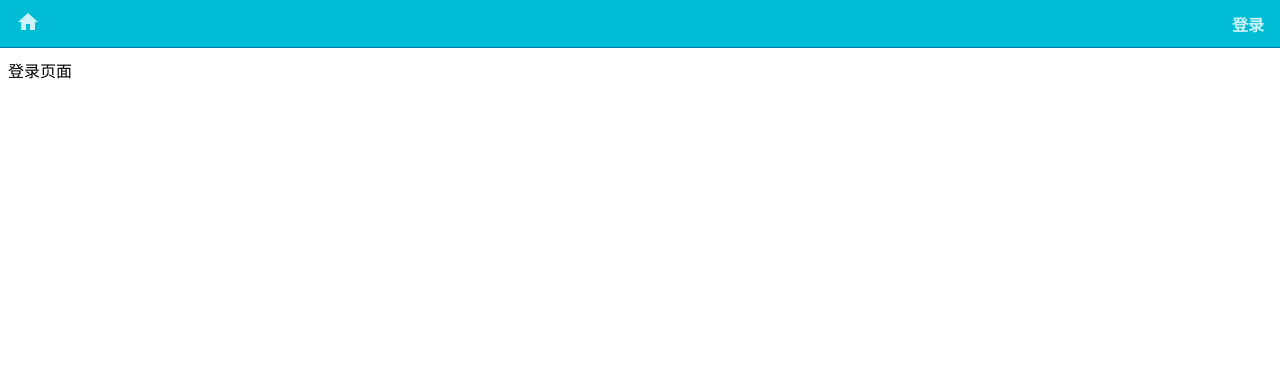
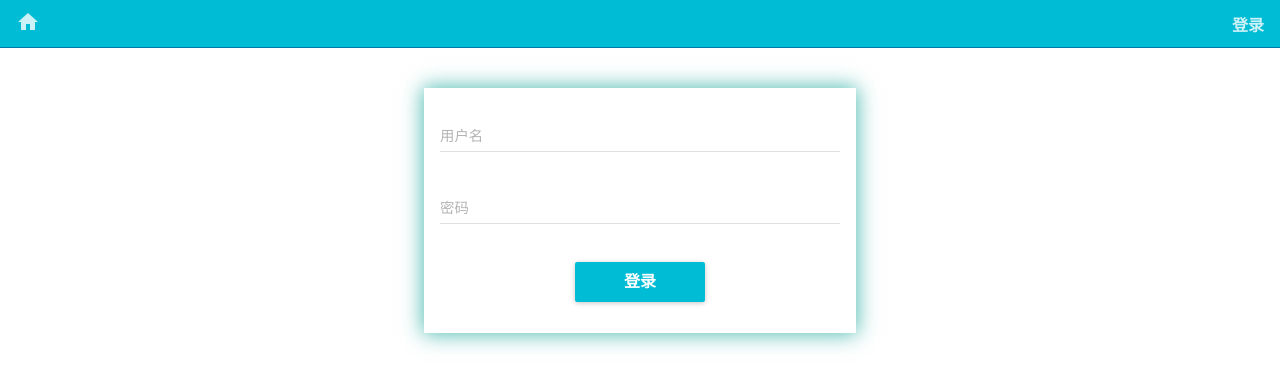
Before and after one commit to Ba5sx1a0sen1/redux-blog-client, a React app: page /login in a window 1280 px wide. Shown: the top 388 px of the page. Built offline with nearby package versions, Linux system fonts and the light colour scheme; what react-tap-event-plugin would draw is missing.

Commit message:
编写登录页面，引入babel-plugin-transform-class-properties，以支持class-properties

```diff
--- a/package.json
+++ b/package.json
@@ -16,6 +16,7 @@
     "@babel/preset-env": "^7.0.0-beta.42",
     "@babel/preset-react": "^7.0.0-beta.42",
     "babel-loader": "^8.0.0-beta.0",
+    "babel-plugin-transform-class-properties": "^6.24.1",
     "clean-webpack-plugin": "^0.1.19",
     "css-loader": "^0.28.11",
     "extract-text-webpack-plugin": "^4.0.0-beta.0",
--- a/src/components/auth/Login.js
+++ b/src/components/auth/Login.js
@@ -1,6 +1,9 @@
 import React from "react"
+import TextField from "material-ui/TextField"
+import RaisedButton from "material-ui/RaisedButton"
+import Radium from "radium"
 
-export default class Login extends React.Component{
+class Login extends React.Component{
     constructor(props){
         super(props)
         this.state={
@@ -8,9 +11,72 @@ export default class Login extends React.Component{
         }
     }
 
+    getStyles(){
+        return {
+            root:{
+                // border:'5px solid red',
+                textAlign:'center',
+                boxShadow: '0px 0px 20px 1px rgba(15,161,149,0.75)',
+                padding:'0 1em 1em',
+                margin:'30px 16px',
+                '@media(min-width:400px)':{
+                    width:'400px',
+                    margin:'30px auto'
+                }
+            },
+            label:{
+                fontWeight:'600',
+                fontSize:'1em',
+                lineHeight:'40px'
+            },
+            textField:{
+                display:'block',
+                width:'100%',
+                fontSize:'.9em'
+            },
+            button:{
+                width:'130px',
+                height:'40px',
+                marginTop:'30px',
+                marginBottom:'15px'
+            },
+            a:{
+                fontSize:'.8em',
+                textDecoration:'none',
+                color:'grey',
+                ':hover':{color:'#00bcd4'}
+            }
+        }
+    }
+
+    handleSubmit=(e)=>{
+        e.preventDefault()
+        let username = this.refs.username.getValue()
+        let password = this.refs.password.getValue()
+        console.log({
+            username,
+            password
+        })
+    }
+
     render(){
+        const styles=this.getStyles()
         return(
-            <div>登录页面</div>
+            <div style={styles.root}>
+                <form onSubmit={this.handleSubmit}>
+                    <TextField ref="username" style={styles.textField} floatingLabelText="用户名"/>
+                    <TextField ref="password" style={styles.textField} floatingLabelText="密码" type="password"/>
+                    <RaisedButton
+                        primary={true}
+                        style={styles.button}
+                        labelStyle={styles.label}
+                        type="submit"
+                        label="登录"
+                    />
+                </form>
+            </div>
         )
     }
 }
+
+export default Radium(Login)
--- a/src/routes.js
+++ b/src/routes.js
@@ -1,5 +1,5 @@
 import React from "react"
-import { Router, Route, browserHistory } from "react-router"
+import { Router, Route, browserHistory,hashHistory } from "react-router"
 import App from "./components/App"
 import Login from "./components/auth/Login"
 
--- a/webpack.config.js
+++ b/webpack.config.js
@@ -15,7 +15,8 @@ module.exports = {
           use: {
             loader: 'babel-loader',
             options: {
-              presets: ['@babel/preset-env','@babel/react']
+              presets: ['@babel/preset-env','@babel/react'],
+              plugins: ["transform-class-properties"]//启用class properties语法，要结合此插件
             },
           }
         },{
```
